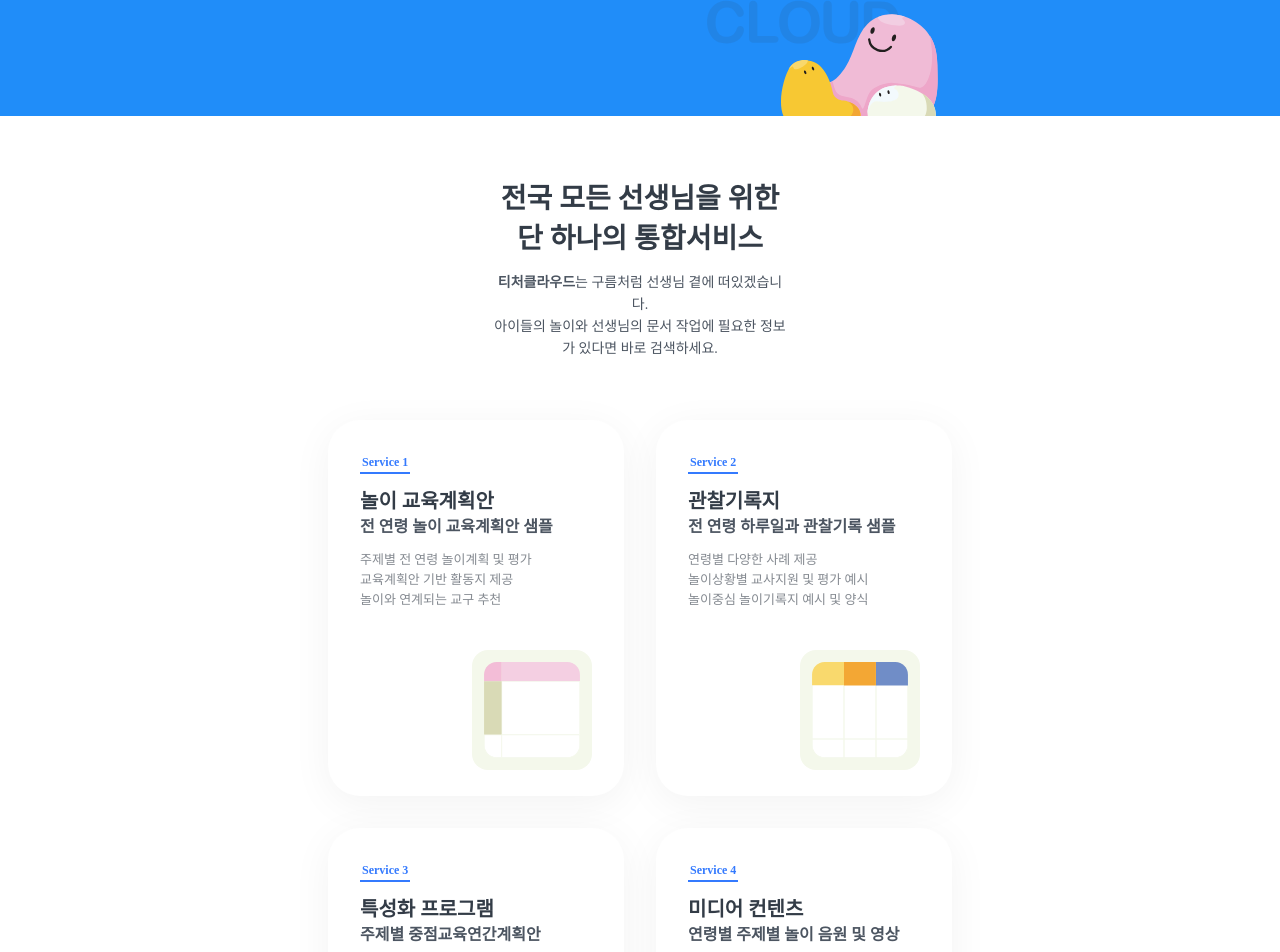
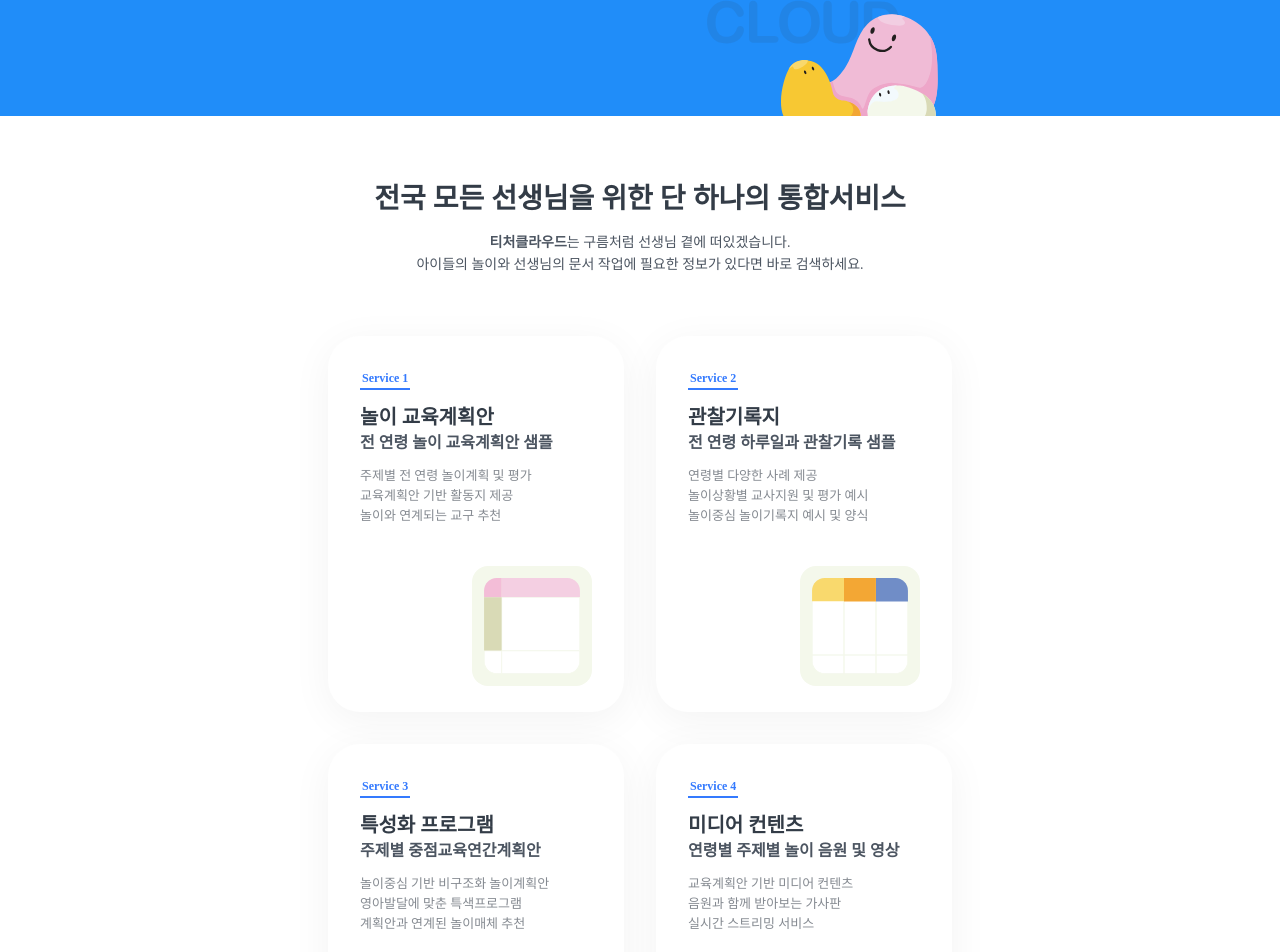
Before and after one commit to dv-jamie/teacher_cloud, a React (Create React App) app: page / in a window 1280 px wide. Shown: the part 814-1766 px from the top of the page. Built offline with nearby package versions, Linux system fonts and the light colour scheme; a web font is replaced by a local one.

Commit message:
ServiceArea 수정

```diff
--- a/src/components/ServiceArea.module.css
+++ b/src/components/ServiceArea.module.css
@@ -1,10 +1,6 @@
 .container {
     min-width: 360px;
     background: var(--gray1);
-}
-.text_wrap {
-    width: 296px;
-    margin: 0 auto;
 }
 .text_wrap > h2 {
     margin-bottom: 16px;
@@ -42,6 +38,10 @@
     .container {
         padding: 60px 32px;
     }
+    .text_wrap {
+        width: 296px;
+        margin: 0 auto;
+    }
     .text_wrap > h2,
     .text_wrap > p {
         text-align: left;
```
